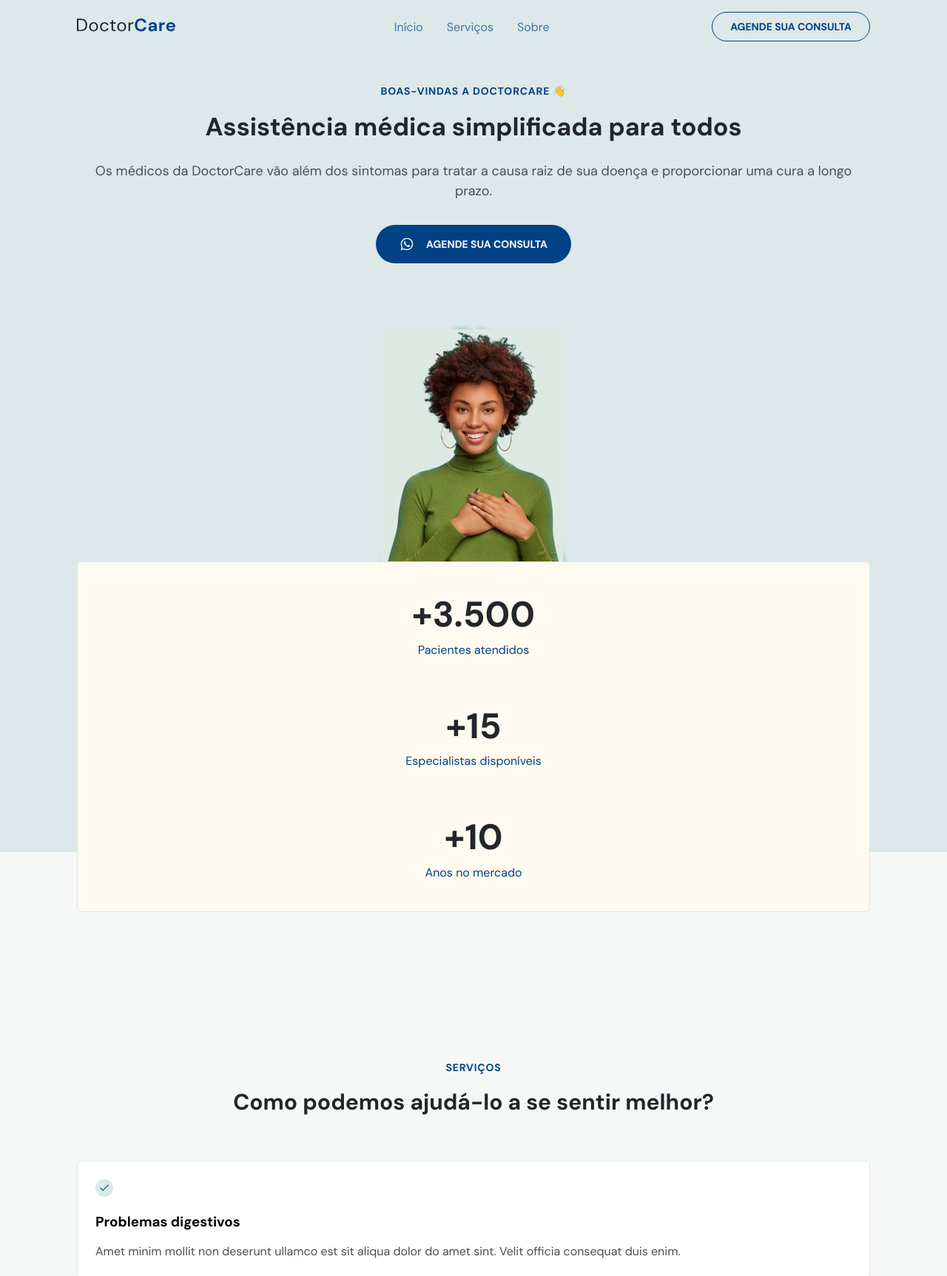
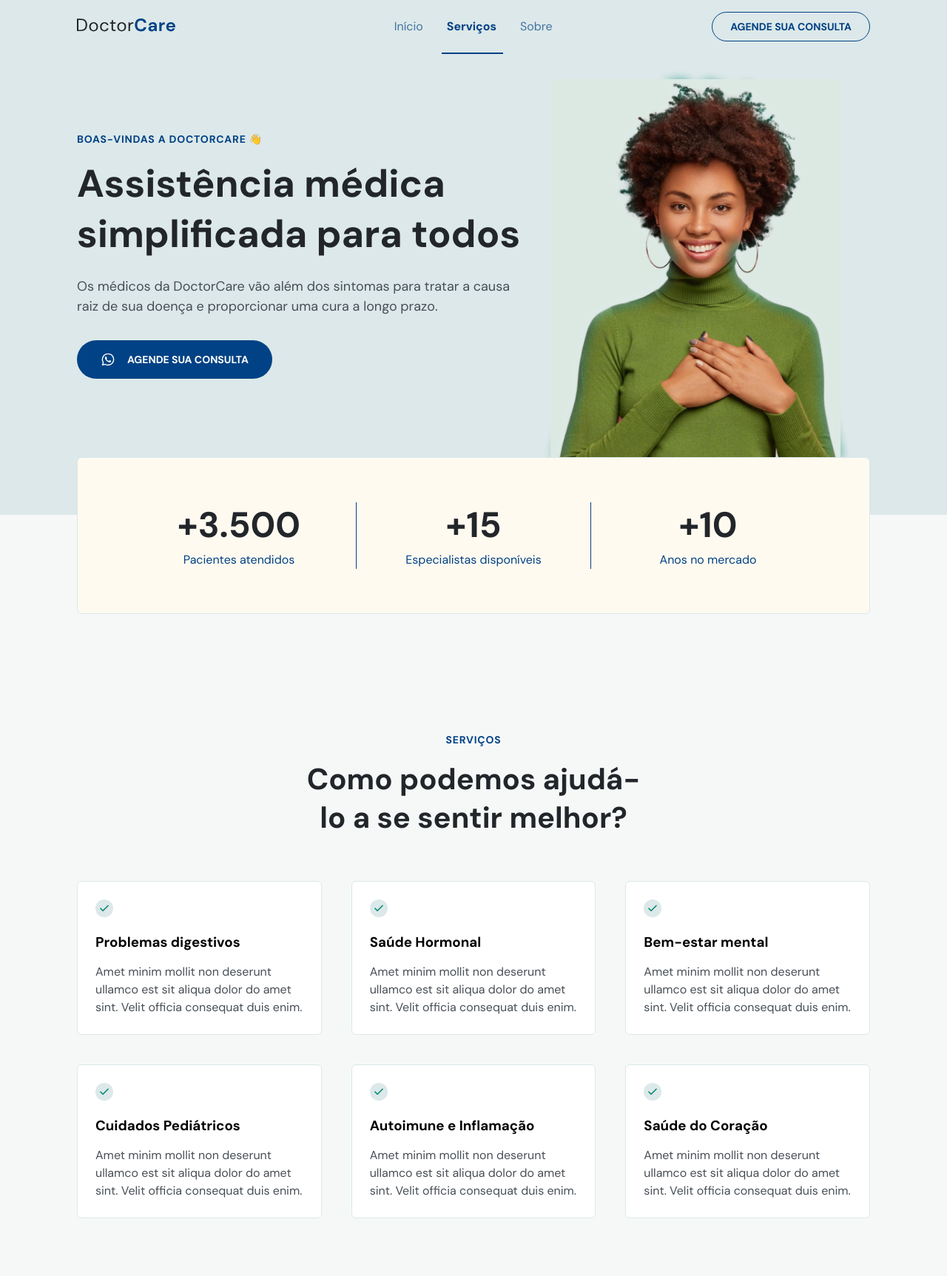
Before and after one commit to jordanferreiraa/doctorcare, a plain HTML site: page index.html in a window 1280 px wide. Shown: the top 1725 px of the page at 74% size. Drawn offline with nearby package versions, Linux system fonts and the light colour scheme.

Commit message:
finished

```diff
--- a/index.html
+++ b/index.html
@@ -85,6 +85,7 @@
   <section id="home">
     <div class="wrapper">
 
+      <div class="col-a">
         <header>
           <h4>BOAS-VINDAS A DOCTORCARE 👋</h4>
           <h1>Assistência médica simplificada para todos</h1>
@@ -100,7 +101,11 @@
             Agende sua consulta
           </a>
 
-        <img src="/assets/mulher-negra-vestindo-moletom-verde-sorrindo.png" alt="Mulher negra vestindo moletom verde e sorrindo" />
+        </div>
+      </div>
+
+      <div class="col-b">
+        <img src="assets/mulher-negra-vestindo-moletom-verde-sorrindo.png" alt="Mulher negra vestindo moletom verde e sorrindo" />
       </div>
 
       <div class="stats">
@@ -197,6 +202,7 @@
   <section id="about">
     <div class="wrapper">
 
+      <div class="col-a">
         <header>
           <h4>Sobre nós</h4>
           <h2>Entenda quem somos e por que existimos</h2>
@@ -206,6 +212,10 @@
           <p>
             Amet minim mollit non deserunt ullamco est sit aliqua dolor do amet sint. Velit officia consequat duis enim. Amet minim mollit non deserunt ullamco est sit aliqua dolor do amet sint. Velit officia consequat duis enim. Amet minim mollit non deserunt ullamco est sit aliqua dolor do amet sint. Velit officia consequat duis enim. Amet minim mollit non deserunt ullamco est sit aliqua dolor do amet sint. Velit officia consequat duis enim. Amet minim mollit non deserunt ullamco est sit aliqua dolor do amet sint.
           </p>
+        </div>
+      </div>
+
+      <div class="col-b">
         <img src="assets/doutor-feliz-segurando-prancheta-com-pacientes.png" alt="Doutor feliz segurando uma prancheta com pacientes" />
       </div>
 
@@ -214,6 +224,8 @@
 
   <section id="contact">
     <div class="wrapper">
+
+      <div class="col-a">
         <header>
           <h2>Entre em contato com a gente!</h2>
         </header>
@@ -242,14 +254,19 @@
 
             Agende sua consulta
           </a>
+        </div>
+      </div>
 
+      <div class="col-b">
         <img src="assets/homem-negro-mexendo-no-celular.png" alt="Homem negro com moletom bege, mexendo no celular e sorrindo">
       </div>
+
     </div>
   </section>
 
   <footer>
     <div class="wrapper">
+      <div class="col-a">
         <a class="logo" href="#home">
           <svg width="133" height="18" viewBox="0 0 133 18" fill="none" xmlns="http://www.w3.org/2000/svg">
           <path d="M0 17.088V0.287999H5.16C8.12 0.287999 10.296 1.04 11.688 2.544C13.096 4.048 13.8 6.112 13.8 8.736C13.8 11.312 13.096 13.352 11.688 14.856C10.296 16.344 8.12 17.088 5.16 17.088H0ZM2.016 15.408H5.112C6.744 15.408 8.04 15.144 9 14.616C9.976 14.072 10.672 13.304 11.088 12.312C11.504 11.304 11.712 10.112 11.712 8.736C11.712 7.328 11.504 6.12 11.088 5.112C10.672 4.104 9.976 3.328 9 2.784C8.04 2.24 6.744 1.968 5.112 1.968H2.016V15.408Z" fill="#212529"/>
@@ -268,6 +285,8 @@
           ©2021 DoctorCare. <br>
           Todos os direitos reservados.
         </p>
+      </div>
+      <div class="col-b">
         <ul class="social-links">
           <li>
             <a href="https://instagram.com/jordanferreirae" target="_blank"><svg width="24" height="24" viewBox="0 0 24 24" fill="none" xmlns="http://www.w3.org/2000/svg">
@@ -292,6 +311,7 @@
           </li>
         </ul>
       </div>
+    </div>
   </footer>
 
   <a id="backToTopButton" href="#home">
--- a/main.js
+++ b/main.js
@@ -5,6 +5,41 @@ onScroll()
 function onScroll() {
   showNavOnScroll()
   showBackToTopButtonOnScroll()
+
+  activateMenuAtCurrentSection(home)
+  activateMenuAtCurrentSection(services)
+  activateMenuAtCurrentSection(about)
+  activateMenuAtCurrentSection(contact)
+}
+
+function activateMenuAtCurrentSection(section) {
+  const targetLine = scrollY + innerHeight / 2
+
+  //verificar se a seção passou da linha alvo
+  const sectionTop = section.offsetTop
+  const sectionHeight = section.offsetHeight
+
+  //o topo da seção chegou ou ultrapassou a linha alvo
+  const sectionTopReachOrPassedTargetLine = targetLine >= sectionTop
+
+  //verificar se a base está abaixo da linha alvo
+  //a seção termina onde ?
+  const sectionEndsAt = sectionTop + sectionHeight
+
+  //o final da seção passou da linha alvo
+  const sectionEndPassedTargetLine = sectionEndsAt <= targetLine
+
+  //limites da seção
+  const sectionBoundaries = sectionTopReachOrPassedTargetLine && !sectionEndPassedTargetLine
+
+  const sectionId = section.getAttribute('id')
+  const menuElement = document.querySelector(`.menu a[href*=${sectionId}]`)
+
+  menuElement.classList.remove('active')
+  if (sectionBoundaries) {
+    menuElement.classList.add('active')
+  }
+
 }
 
 function showNavOnScroll() {
--- a/style.css
+++ b/style.css
@@ -13,6 +13,7 @@
 
   --brand-beige: hsl(39, 100%, 97%);
   --brand-light: hsl(calc(var(--hue) - 22), 23%, 89%);
+  --brand-light-2: hsl(calc(var(--hue) + 10), 14%, 97%);
   --brand-dark: hsl(var(--hue), 100%, 14%);
 
   --bg-light: hsl(180, 14%, 97%);
@@ -284,13 +285,14 @@ body.menu-expanded button path {
 
 /*=============== #HOME ===============*/
 #home {
+  padding-block: 0;
   padding-top: calc(4.1rem + var(--nav-height));
 }
 /*pseudo class*/
 #home::before {
-  content: "";
+  content: '';
   width: 100%;
-  height: calc(108rem + var(--nav-height));
+  height: calc(76% + var(--nav-height));
   background-color: var(--brand-light);
   display: block;
 
@@ -475,11 +477,33 @@ footer .social-links {
 @media (min-width: 1024px) {
 
   /*=============== GERAL ===============*/
+  body {
+    overflow: auto;
+  }
+
   .wrapper {
     width: min(112rem, 100%);
+    display: grid;
   }
+
+  .col-a {
+    grid-area: A;
+  }
+
+  .col-b {
+    grid-area: B;
+  }
+
+  section {
+    padding-block: 16rem;
+  }
+
+  section header h2 {
+    font-size: 4rem;
+    line-height: 5.2rem;
+  }
+
   /*=============== NAVIGATION ===============*/
-
   /*======== RESET ========*/
   nav#navigation .wrapper * {
     margin: 0;
@@ -493,6 +517,7 @@ footer .social-links {
     transform: initial;
     color: initial;
     background-color: initial;
+    filter: initial;
   }
 
   nav#navigation .close-menu,
@@ -535,8 +560,15 @@ footer .social-links {
     text-transform: uppercase;
   }
 
+  nav#navigation .menu a.button.active,
+  nav#navigation .menu a.button:hover {
+    background-color: var(--primary-color);
+    border: none;
+    color: white;
+  }
+
   nav#navigation.scroll .menu ul li a {
-    color: var(--brand-light);
+    color: var(--brand-light-2);
     opacity: 0.6;
   }
 
@@ -545,4 +577,171 @@ footer .social-links {
     border-color: white;
   }
 
+  nav#navigation .menu li a {
+    transition: .4s;
+  }
+
+  nav#navigation .menu li a.active,
+  nav#navigation .menu li a:hover {
+    opacity: 1;
+    font-weight: 700;
+  }
+
+  nav#navigation .menu li a::after {
+    content: '';
+    width: 0%;
+    height: 2px;
+    background-color: var(--primary-color);
+
+    position: relative;
+    bottom: -2rem;
+
+    left: -0.7rem;
+
+    display: block;
+
+    transition: width 0.2s;
+  }
+
+  nav#navigation.scroll .menu li a::after {
+    background-color: white;
+  }
+
+  nav#navigation .menu li a.active::after,
+  nav#navigation .menu li a:hover::after {
+    padding-inline: 0.8rem;
+    width: 100%;
+  }
+
+  nav#navigation.scroll .menu li a.active,
+  nav#navigation.scroll .menu li a:hover {
+    opacity: 1;
+  }
+
+  nav#navigation.scroll .menu a.button.active,
+  nav#navigation.scroll .menu a.button:hover {
+    background-color: var(--primary-color);
+    filter: brightness(1.3);
+    border: none;
+  }
+
+  /*=============== HOME ===============*/
+  #home::before {
+    height: calc(96% - var(--nav-height));
+  }
+
+  #home {
+    padding-top: var(--nav-height);
+  }
+
+  #home .wrapper {
+    grid-template-columns: 60.5rem 1fr;
+    grid-template-areas:
+    'A B'
+    'C C';
+  }
+
+  #home .col-a {
+    text-align: left;
+    align-self: center;
+  }
+
+  #home h1 {
+    font-size: 5.2rem;
+  }
+
+  #home .content p {
+    font-size: 1.8rem;
+  }
+
+  #home .stats {
+    grid-area: C;
+    flex-direction: row;
+    padding: 6rem;
+
+    gap: 0;
+  }
+
+  /*vai pegar o stat q tem pelo menos um stat antes dele*/
+  #home .stats .stat + .stat {
+    border-left: 1px solid var(--primary-color);
+  }
+
+  #home .stats .stat {
+    flex: 1;
+  }
+
+  #home .button {
+    margin: 0;
+  }
+
+  #home img {
+    width: 42rem;
+  }
+
+  /*=============== SERVICES ===============*/
+  #services h2 {
+    width: 47rem;
+    margin-inline: auto;
+  }
+
+  #services .cards {
+    flex-direction: row;
+    flex-wrap: wrap;
+    gap: 4rem;
+  }
+
+  #services .card {
+    width: 30%;
+    flex-grow: 1;
+  }
+
+  /*=============== ABOUT ===============*/
+  #about .wrapper {
+    grid-template-columns: 48rem 1fr;
+    grid-template-areas: 'B A';
+    gap: 6.7rem;
+  }
+
+  #about .col-a {
+    align-self: center;
+  }
+
+  #about .content p {
+    margin-bottom: 0;
+  }
+
+  /*=============== CONTACT ===============*/
+  #contact .wrapper {
+    grid-template-columns: 1fr 57.5rem;
+    grid-template-areas: 'A B';
+  }
+
+  #contact h2 {
+    width: 40.4rem;
+  }
+
+  /*=============== FOOTER ===============*/
+  footer {
+    padding-block: 8rem;
+  }
+
+  footer .wrapper {
+    grid-template-columns: 1fr 1fr;
+    grid-template-areas: 'A B';
+  }
+
+  footer .col-a {
+    align-self: center;
+  }
+
+  footer .col-b {
+    align-self: center;
+    justify-self: flex-end;
+  }
+
+  footer p {
+    margin-bottom: 0;
+  }
+
 }
```
Lines whose indentation alone changed are shown as unchanged.
